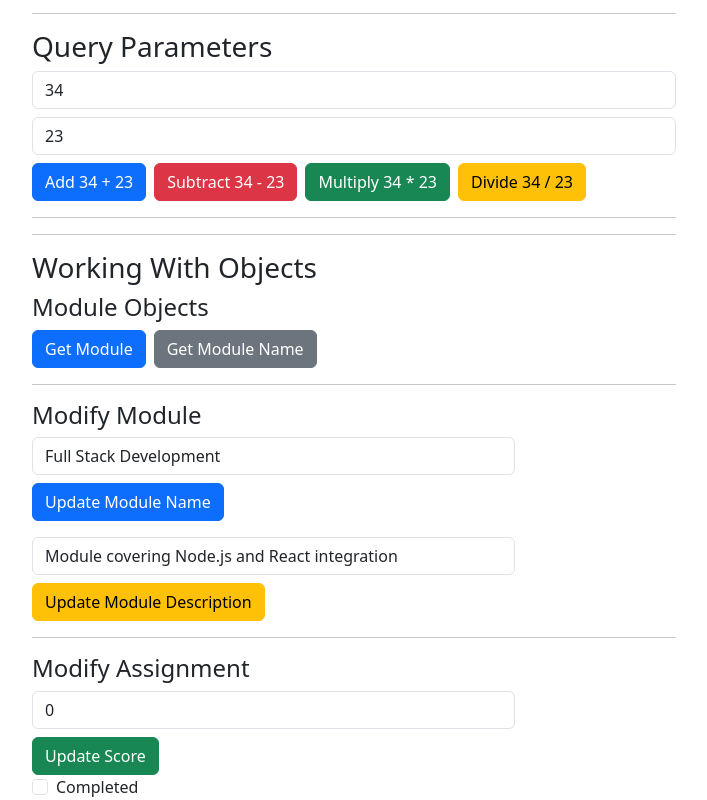
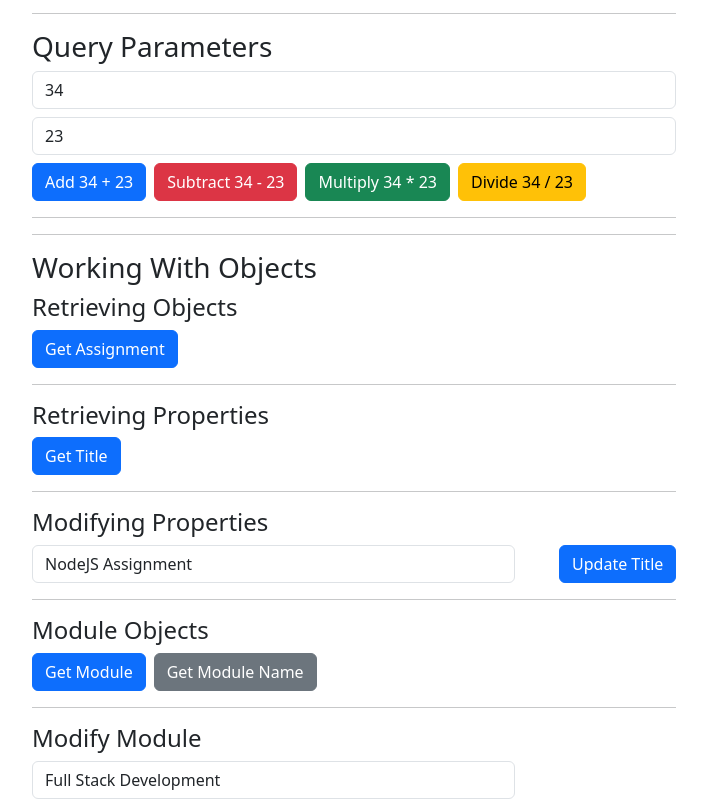
Before and after one commit to KD7789/kambaz-next-js-kenil-pd, a Next.js app: page /Labs/Lab5 in a window 1280 px wide. Shown: the part 430-1230 px from the top of the page, without its empty margins (69-776 px from the left). Built offline with nearby package versions, Linux system fonts and the light colour scheme; no server answers.

Commit message:
added missing lab component

```diff
--- a/app/Labs/Lab5/WorkingWithObjects.tsx
+++ b/app/Labs/Lab5/WorkingWithObjects.tsx
@@ -27,6 +27,28 @@ export default function WorkingWithObjects() {
   return (
     <div id="wd-working-with-objects">
       <h3>Working With Objects</h3>
+
+      <h4>Retrieving Objects</h4>
+      <a id="wd-retrieve-assignments" className="btn btn-primary"
+         href={`${HTTP_SERVER}/lab5/assignment`}>
+        Get Assignment
+      </a><hr/>
+      <h4>Retrieving Properties</h4>
+      <a id="wd-retrieve-assignment-title" className="btn btn-primary"
+         href={`${HTTP_SERVER}/lab5/assignment/title`}>
+        Get Title
+      </a><hr/>
+
+      <h4>Modifying Properties</h4>
+      <a id="wd-update-assignment-title"
+         className="btn btn-primary float-end"
+         href={`${ASSIGNMENT_API_URL}/title/${assignment.title}`}>
+        Update Title </a>
+      <FormControl className="w-75" id="wd-assignment-title"
+        defaultValue={assignment.title} onChange={(e) =>
+          setAssignment({ ...assignment, title: e.target.value })}/>
+      <hr />
+
 
       <h4>Module Objects</h4>
       <a className="btn btn-primary me-2" href={`${MODULE_API_URL}`}>
```
